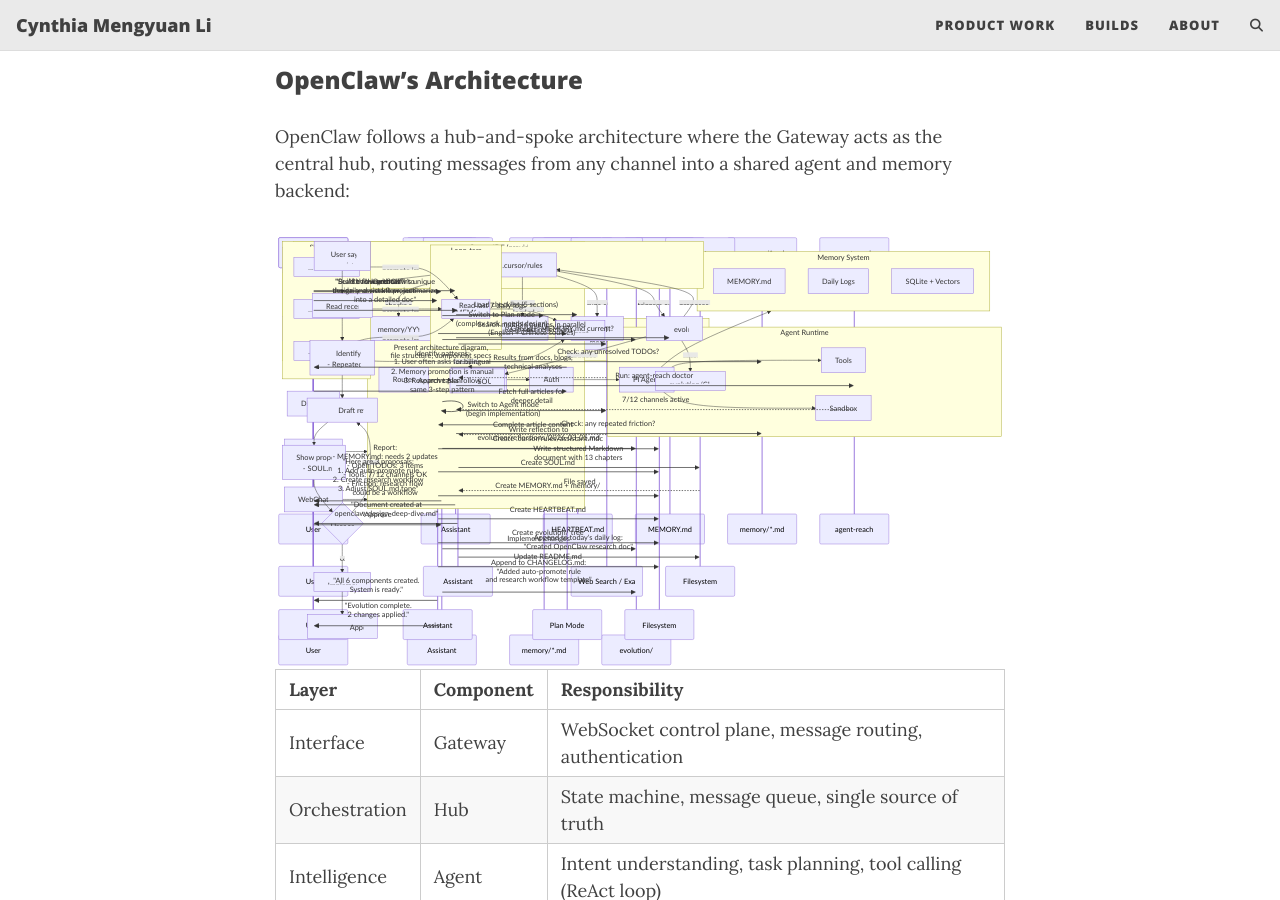
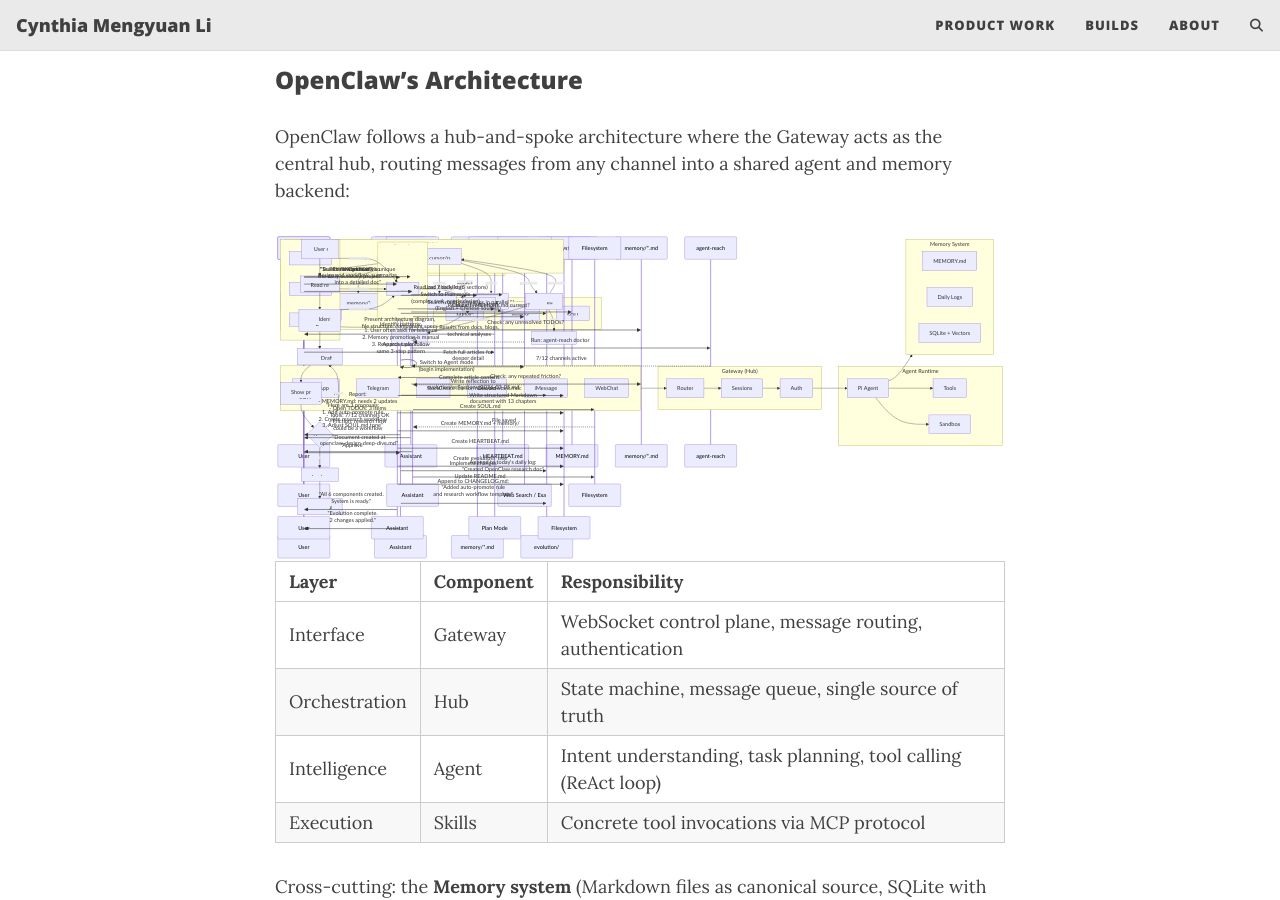
Before and after one commit to cynthialmy/cynthialmy.github.io, a Jekyll site: the page built from _posts/2026-02-27-self-evolving-ai-assistant.md, in a window 1280 px wide and 900 px high, scrolled down 1215 px. Built offline with Jekyll 4.4.1, drawn with Linux system fonts in a browser that asks for light colours; comment, search, counter and statistics services are not loaded; part of the change alters nothing that is shown.

Commit message:
added docs

````diff
--- a/_posts/2026-02-27-self-evolving-ai-assistant.md
+++ b/_posts/2026-02-27-self-evolving-ai-assistant.md
@@ -31,27 +31,34 @@ OpenClaw follows a hub-and-spoke architecture where the Gateway acts as the cent
 
 ```mermaid
 flowchart LR
-    WA["WhatsApp"] --> GW
-    TG["Telegram"] --> GW
-    SL["Slack"] --> GW
-    DC["Discord"] --> GW
-    IM["iMessage"] --> GW
-    WC["WebChat"] --> GW
+    subgraph Channels [" "]
+        direction TB
+        WA["WhatsApp"]
+        TG["Telegram"]
+        SL["Slack"]
+        DC["Discord"]
+        IM["iMessage"]
+        WC["WebChat"]
+    end
+
+    Channels --> Router
 
     subgraph GW ["Gateway (Hub)"]
-        Router["Router"] --> Session["Sessions"] --> Auth["Auth"]
+        Router["Router"] --> Sessions["Sessions"] --> Auth["Auth"]
     end
 
     Auth --> Core
 
     subgraph Agent ["Agent Runtime"]
-        Core["Pi Agent"] --> Tools["Tools"]
+        Core["Pi Agent"]
+        Core --> Tools["Tools"]
         Core --> Sandbox["Sandbox"]
     end
 
     Core --> Memory
 
     subgraph Memory ["Memory System"]
+        direction LR
         MD["MEMORY.md"]
         Logs["Daily Logs"]
         DB["SQLite + Vectors"]
````
